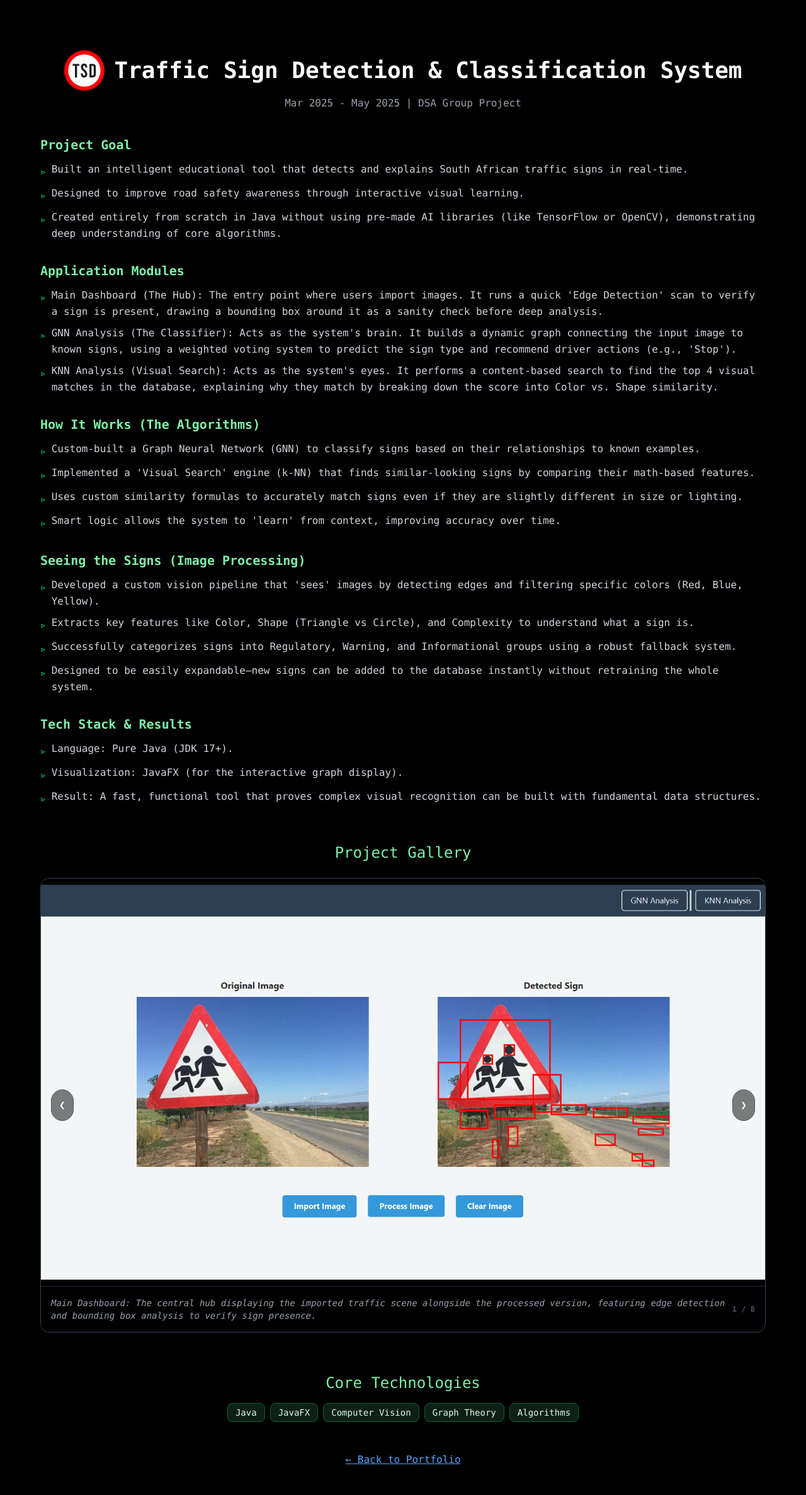
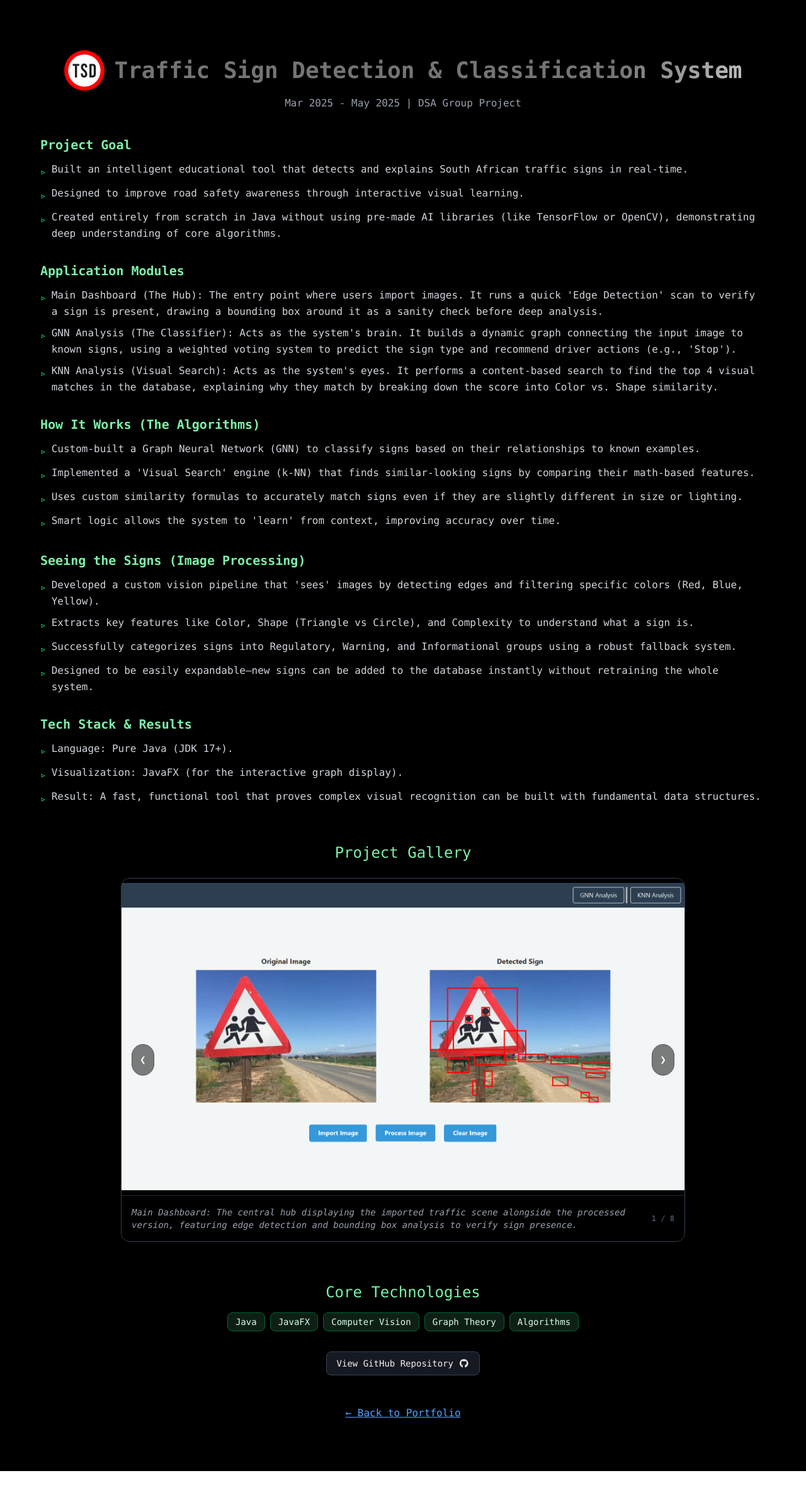
Before and after one commit to 4amogelangkotu/agkotu-portfolio, a React (Vite) app: page /project/traffic-sign-detector in a window 1280 px wide. Shown: the top 2374 px of the page at 63% size. After the commit the page ends 2336 px from the top, so only its background shows below. Built offline with nearby package versions, Linux system fonts and the light colour scheme.

Commit message:
included a nav to git button in the TSD project page

```diff
--- a/src/pages/projects/BenchmarkTrader.tsx
+++ b/src/pages/projects/BenchmarkTrader.tsx
@@ -2,6 +2,9 @@
 import { useState } from 'react';
 import Description from '../../components/Description';
 import { allProjects } from '../../data/projectsData';
+import ShinyText from '../../components/ShinyText';
+import { faExternalLinkAlt } from "@fortawesome/free-solid-svg-icons";
+import { FontAwesomeIcon } from "@fortawesome/react-fontawesome";
 // Placeholder for future logo
 // import btLogo from '../../assets/bt/bt-logo.svg';
 
@@ -43,9 +46,12 @@ export default function ProjectBenchmarkTrader() {
                         className="w-12 h-12 md:w-16 md:h-16"
                     />
                     */}
-                    <h1 className="text-3xl md:text-4xl text-white font-bold text-center">
-                        {project.title}
-                    </h1>
+                    <ShinyText
+                        text={project.title}
+                        disabled={false}
+                        speed={3}
+                        className="text-3xl font-bold text-center md:text-4xl"
+                    />
                 </div>
 
                 {/* --- DATE / SUBTITLE --- */}
@@ -141,6 +147,7 @@ export default function ProjectBenchmarkTrader() {
                                     hover:scale-105 hover:bg-green-900"
                             >
                                 View Marketing Website
+                                <FontAwesomeIcon icon={faExternalLinkAlt} className="w-4 h-4 ml-2" />
                             </a>
                         </div>
                     )}
@@ -148,7 +155,7 @@ export default function ProjectBenchmarkTrader() {
 
                 {/* --- FOOTER --- */}
                 <div className="text-center mt-12">
-                    <a href="/" className="text-blue-400 hover:text-blue-300 underline transition-colors duration-300">
+                    <a href="/" className="text-green-400 hover:text-green-300 underline transition-colors duration-300">
                         &larr; Back to Portfolio
                     </a>
                 </div>
--- a/src/pages/projects/EThrifting.tsx
+++ b/src/pages/projects/EThrifting.tsx
@@ -2,6 +2,7 @@
 import { useState } from 'react';
 import Description from '../../components/Description';
 import { allProjects } from '../../data/projectsData';
+import ShinyText from '../../components/ShinyText';
 // Placeholder for future logo import
 // import ethLogo from '../../assets/eth/eth-logo.svg';
 
@@ -44,9 +45,13 @@ export default function ProjectEThrifting() {
                         className="w-12 h-12 md:w-16 md:h-16"
                     />
                     */}
-                    <h1 className="text-3xl md:text-4xl text-white font-bold text-center">
-                        {project.title}
-                    </h1>
+
+                    <ShinyText
+                        text={project.title}
+                        disabled={false}
+                        speed={3}
+                        className="text-3xl font-bold text-center md:text-4xl"
+                    />
                 </div>
 
                 {/* --- DATE / SUBTITLE --- */}
--- a/src/pages/projects/TrafficSignDetector.tsx
+++ b/src/pages/projects/TrafficSignDetector.tsx
@@ -2,6 +2,9 @@
 import { useState } from 'react';
 import Description from '../../components/Description';
 import { allProjects } from '../../data/projectsData';
+import { faGithub } from "@fortawesome/free-brands-svg-icons";
+import { FontAwesomeIcon } from "@fortawesome/react-fontawesome";
+import ShinyText from '../../components/ShinyText';
 import tsdLogo from '../../assets/tsd/tsd-logo.svg';
 
 export default function ProjectTrafficSign() {
@@ -38,9 +41,12 @@ export default function ProjectTrafficSign() {
                         alt="Traffic Sign Detector Logo"
                         className="w-12 h-12 md:w-16 md:h-16" /* Adjust size as needed */
                     />
-                    <h1 className="text-3xl md:text-4xl text-white font-bold text-center">
-                        {project.title}
-                    </h1>
+                    <ShinyText
+                        text={project.title}
+                        disabled={false}
+                        speed={3}
+                        className="text-3xl font-bold text-center md:text-4xl"
+                    />
                 </div>
 
                 {/* 3. Dynamic Date/Subtitle */}
@@ -63,7 +69,8 @@ export default function ProjectTrafficSign() {
                     <div className="mb-16">
                         <h3 className="text-2xl text-green-300 mb-6 text-center">Project Gallery</h3>
 
-                        <div className="relative w-full bg-gray-900 rounded-xl overflow-hidden border border-gray-700 shadow-xl">
+                        {/* UPDATED: Added max-w-4xl and mx-auto to center and shrink the gallery container */}
+                        <div className="relative w-full max-w-4xl mx-auto bg-gray-900 rounded-xl overflow-hidden border border-gray-700 shadow-xl">
                             <div className="relative aspect-video w-full flex items-center justify-center bg-black">
                                 <img
                                     src={galleryImages[currentIdx].src}
@@ -118,6 +125,26 @@ export default function ProjectTrafficSign() {
                             </span>
                         ))}
                     </div>
+
+                    {project.githubLink && (
+                        <div className="mt-8">
+                            <a
+                                href={project.githubLink}
+                                target="_blank"
+                                rel="noopener noreferrer"
+                                className="inline-flex items-center
+                                    bg-[#161921] border border-gray-700
+                                    text-gray-100 px-4 py-2 rounded-md
+                                    text-sm transition-all duration-300
+                                    ease-in-out hover:border hover:border-green-400
+                                    hover:shadow-lg hover:shadow-green-500/25
+                                    hover:scale-105 hover:bg-green-900"
+                            >
+                                View GitHub Repository
+                                <FontAwesomeIcon icon={faGithub} className="w-4 h-4 ml-2" />
+                            </a>
+                        </div>
+                    )}
                 </div>
 
                 <div className="text-center mt-12">
```
